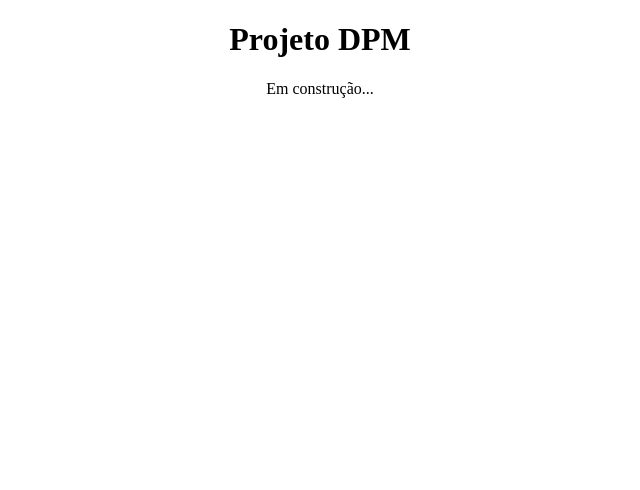
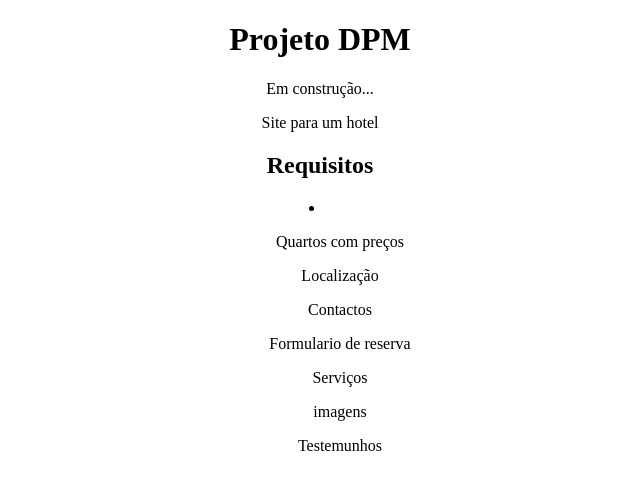
Before and after one commit to rodrigobranco06/projetoDPM, a plain HTML site: page index.html in a window 1280 px wide. Shown: the whole page, without its empty margins (320-960 px from the left). Drawn offline with Linux system fonts and the light colour scheme.

Commit message:
Requisitos adicionados

```diff
--- a/index.html
+++ b/index.html
@@ -10,6 +10,19 @@
 
     <p>Em construção...</p>
 
+    <p>Site para um hotel</p>
+
+    <h2>Requisitos</h2>
+    <li>
+        <ul>Quartos com preços</ul>
+        <ul>Localização</ul>
+        <ul>Contactos</ul>
+        <ul>Formulario de reserva</ul>
+        <ul>Serviços</ul>
+        <ul>imagens</ul>
+        <ul>Testemunhos</ul>
+    </li>
+
     <style>
         body {
             text-align: center;
```
